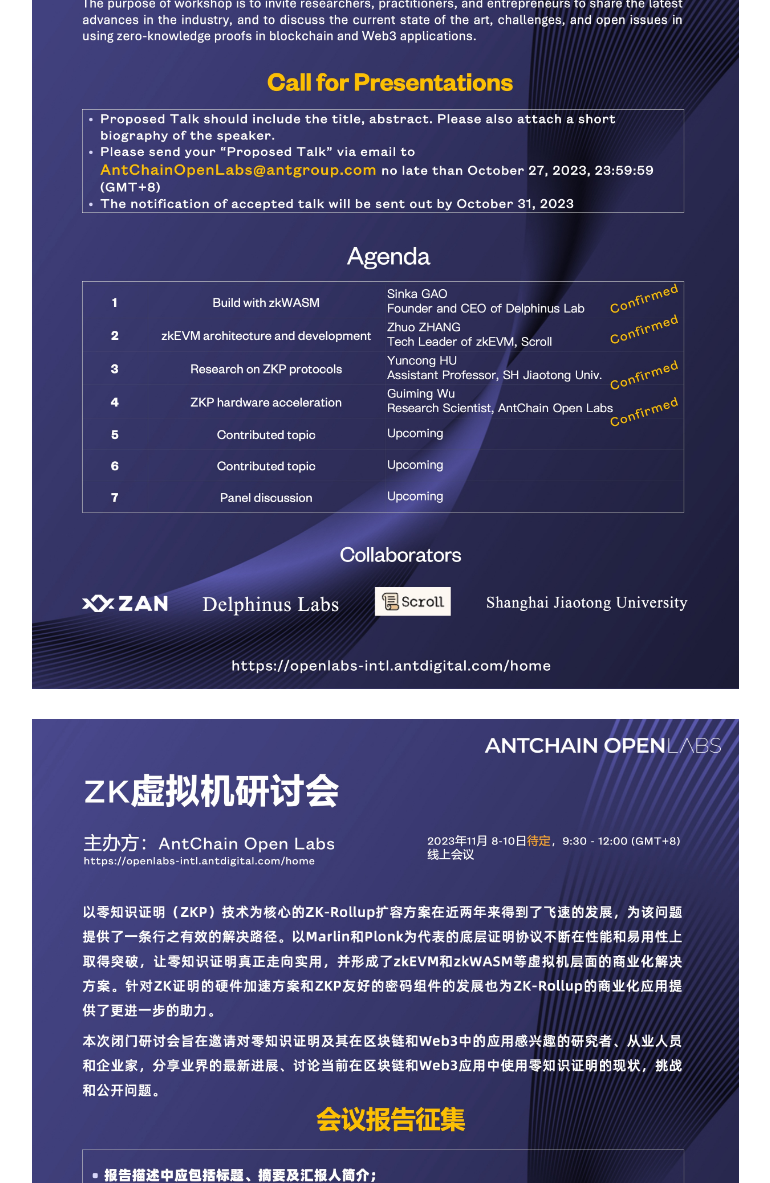
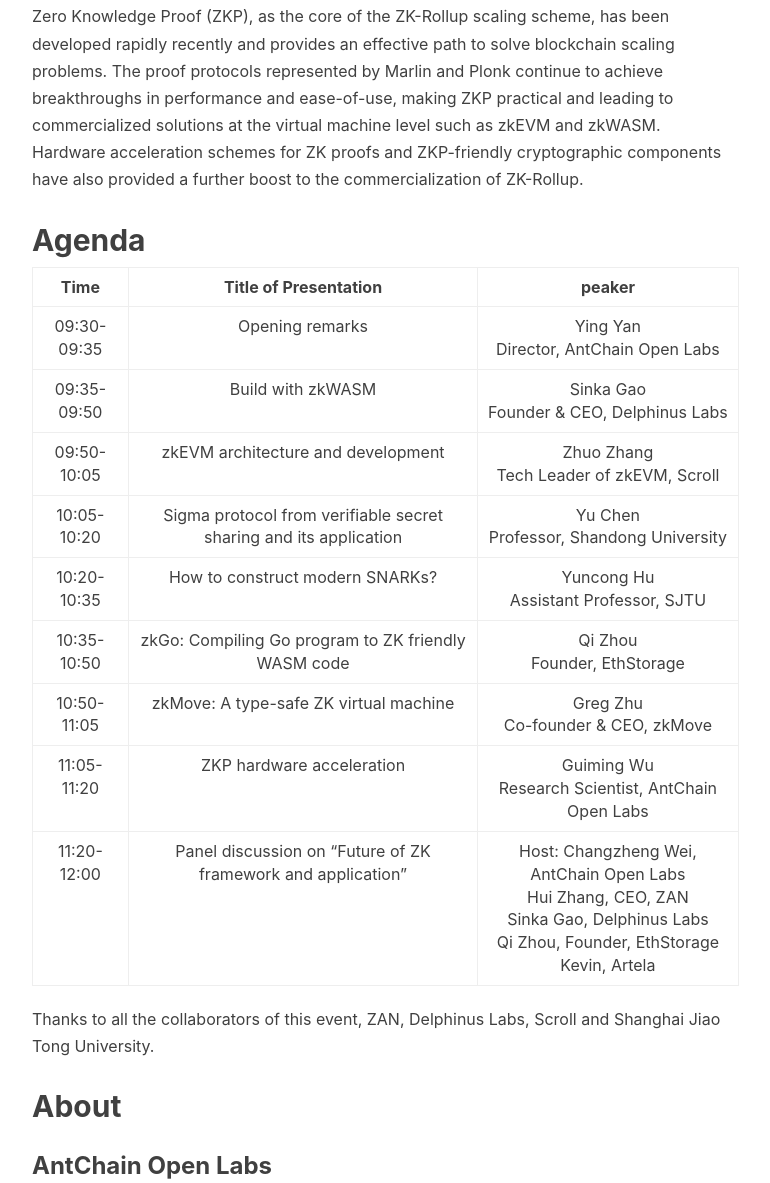
Before and after one commit to AntChainOpenLabs/AntChainOpenLabs.github.io, a plain HTML site: page 2023/10/16/Workshop-on-ZK-Virtual-Machine/index.html in a window 1280 px wide. Shown: the part 877-2060 px from the top of the page, without its empty margins (233-1003 px from the left). Drawn offline with nearby package versions, Linux system fonts and the light colour scheme.

Commit message:
Site updated: 2023-11-02 16:21:10

```diff
--- a/2023/10/16/Workshop-on-ZK-Virtual-Machine/index.html
+++ b/2023/10/16/Workshop-on-ZK-Virtual-Machine/index.html
@@ -99,12 +99,12 @@
 
 
 
+
+
+
                         <li>
                             <a href="/tags/">Tags</a>
                         </li>
-
-
-
 
 
 
@@ -164,7 +164,7 @@
                 <div class="post-heading">
                     <div class="tags">
 
-                          <a class="tag" href="/tags/#Call for Presentations" title="Call for Presentations">Call for Presentations</a>
+                          <a class="tag" href="/tags/#Workshop" title="Workshop">Workshop</a>
 
                     </div>
                     <h1>Workshop on ZK-Virtual Machine</h1>
@@ -190,16 +190,74 @@
                 col-md-10 col-md-offset-1
                 post-container">
 
-                <p><img src="/2023/10/16/Workshop-on-ZK-Virtual-Machine/01.jpeg" alt="image"></p>
-<p><img src="/2023/10/16/Workshop-on-ZK-Virtual-Machine/02.jpeg" alt="image"></p>
-<p><strong>AntChain Open Labs Official website:</strong></p>
-<blockquote>
-<p><a href="https://openlabs-intl.antdigital.com/home" target="_blank" rel="noopener">https://openlabs-intl.antdigital.com/home</a></p>
-</blockquote>
-<p><strong>Solicitation email address:</strong></p>
-<blockquote>
-<p><a href="mailto:&#65;&#x6e;&#x74;&#67;&#x68;&#x61;&#105;&#x6e;&#x4f;&#x70;&#101;&#110;&#x4c;&#97;&#98;&#115;&#64;&#97;&#110;&#116;&#103;&#x72;&#111;&#117;&#112;&#x2e;&#99;&#x6f;&#109;">&#65;&#x6e;&#x74;&#67;&#x68;&#x61;&#105;&#x6e;&#x4f;&#x70;&#101;&#110;&#x4c;&#97;&#98;&#115;&#64;&#97;&#110;&#116;&#103;&#x72;&#111;&#117;&#112;&#x2e;&#99;&#x6f;&#109;</a></p>
-</blockquote>
+                <div style="text-align:right;">
+
+<p><strong>Hosted by AntChain Open Labs</strong><br><strong>November 10, 2023，09:30 - 12:00 (GMT+8)</strong><br><strong>Venue: Teleconference (invitation only)</strong></p>
+</div>
+
+<p>Thanks for all the responses for the Call for Presentations for this workshop. Due to the time constraints, we can only accommodate a limited number of talks in the final agenda.We’ll send out invitation to all potential speakers and priotize your talk in the following events. Please contact us via <a href="mailto:&#x41;&#110;&#116;&#67;&#x68;&#97;&#105;&#x6e;&#79;&#112;&#x65;&#110;&#76;&#97;&#x62;&#x73;&#64;&#97;&#110;&#x74;&#103;&#x72;&#111;&#x75;&#112;&#46;&#99;&#x6f;&#109;">&#x41;&#110;&#116;&#67;&#x68;&#97;&#105;&#x6e;&#79;&#112;&#x65;&#110;&#76;&#97;&#x62;&#x73;&#64;&#97;&#110;&#x74;&#103;&#x72;&#111;&#x75;&#112;&#46;&#99;&#x6f;&#109;</a>. Thank you for your interests! </p>
+<h2 id="About-Workshop"><a href="#About-Workshop" class="headerlink" title="About Workshop"></a>About Workshop</h2><p>Zero Knowledge Proof (ZKP), as the core of the ZK-Rollup scaling scheme, has been developed rapidly recently and provides an effective path to solve blockchain scaling problems. The proof protocols represented by Marlin and Plonk continue to achieve breakthroughs in performance and ease-of-use, making ZKP practical and leading to commercialized solutions at the virtual machine level such as zkEVM and zkWASM. Hardware acceleration schemes for ZK proofs and ZKP-friendly cryptographic components have also provided a further boost to the commercialization of ZK-Rollup.</p>
+<h2 id="Agenda"><a href="#Agenda" class="headerlink" title="Agenda"></a>Agenda</h2><div class="center">
+
+<table>
+<thead>
+<tr>
+<th align="center"><center>Time</center></th>
+<th align="center"><center>Title of Presentation</center></th>
+<th align="center"><center>peaker</center></th>
+</tr>
+</thead>
+<tbody><tr>
+<td align="center">09:30-09:35</td>
+<td align="center">Opening remarks</td>
+<td align="center">Ying Yan <br> Director, AntChain Open Labs</td>
+</tr>
+<tr>
+<td align="center">09:35-09:50</td>
+<td align="center">Build with zkWASM</td>
+<td align="center">Sinka Gao <br> Founder &amp; CEO, Delphinus Labs</td>
+</tr>
+<tr>
+<td align="center">09:50-10:05</td>
+<td align="center">zkEVM architecture and development</td>
+<td align="center">Zhuo Zhang <br> Tech Leader of zkEVM, Scroll</td>
+</tr>
+<tr>
+<td align="center">10:05-10:20</td>
+<td align="center">Sigma protocol from verifiable secret sharing and its application</td>
+<td align="center">Yu Chen <br> Professor, Shandong University</td>
+</tr>
+<tr>
+<td align="center">10:20-10:35</td>
+<td align="center">How to construct modern SNARKs?</td>
+<td align="center">Yuncong Hu <br> Assistant Professor, SJTU</td>
+</tr>
+<tr>
+<td align="center">10:35-10:50</td>
+<td align="center">zkGo: Compiling Go program to ZK friendly WASM code</td>
+<td align="center">Qi Zhou <br> Founder, EthStorage</td>
+</tr>
+<tr>
+<td align="center">10:50-11:05</td>
+<td align="center">zkMove: A type-safe ZK virtual machine</td>
+<td align="center">Greg Zhu <br> Co-founder &amp; CEO, zkMove</td>
+</tr>
+<tr>
+<td align="center">11:05-11:20</td>
+<td align="center">ZKP hardware acceleration</td>
+<td align="center">Guiming Wu <br> Research Scientist, AntChain Open Labs</td>
+</tr>
+<tr>
+<td align="center">11:20-12:00</td>
+<td align="center">Panel discussion on “Future of ZK framework and application”</td>
+<td align="center">Host: Changzheng Wei, AntChain Open Labs <br> Hui Zhang, CEO, ZAN <br> Sinka Gao, Delphinus Labs <br> Qi Zhou, Founder, EthStorage <br> Kevin, Artela</td>
+</tr>
+</tbody></table>
+</div>
+Thanks to all the collaborators of this event, ZAN, Delphinus Labs, Scroll and Shanghai Jiao Tong University.
+
+<h2 id="About"><a href="#About" class="headerlink" title="About"></a>About</h2><h3 id="AntChain-Open-Labs"><a href="#AntChain-Open-Labs" class="headerlink" title="AntChain Open Labs"></a><strong>AntChain Open Labs</strong></h3><p>AntChain Open Labs is a research center initiated by AntChain and world leading computer scientists in the area of foundational trust technologies. It is dedicated to building a secure, transparent and reliable Web3 infrastructure driven by innovative research and aiming to advance transformative services.<br>Website：<a href="https://openlabs-intl.antdigital.com/home" target="_blank" rel="noopener">https://openlabs-intl.antdigital.com/home</a><br>Email：<a href="mailto:&#65;&#x6e;&#116;&#67;&#x68;&#x61;&#105;&#x6e;&#x4f;&#x70;&#101;&#110;&#76;&#97;&#98;&#115;&#64;&#97;&#110;&#x74;&#103;&#x72;&#111;&#x75;&#x70;&#x2e;&#99;&#x6f;&#x6d;">&#65;&#x6e;&#116;&#67;&#x68;&#x61;&#105;&#x6e;&#x4f;&#x70;&#101;&#110;&#76;&#97;&#98;&#115;&#64;&#97;&#110;&#x74;&#103;&#x72;&#111;&#x75;&#x70;&#x2e;&#99;&#x6f;&#x6d;</a></p>
+<h3 id="ZAN"><a href="#ZAN" class="headerlink" title="ZAN"></a><strong>ZAN</strong></h3><p>ZAN, powered by AntChain Open Labs, provides solutions for Web3, such as Smart Contract Review, KYT, KYC, Node Service, and more.<br>Website：<a href="https://zan.top/home" target="_blank" rel="noopener">https://zan.top/home</a></p>
 
 
                 <hr>
--- a/tags/Call-for-Presentations/index.html
+++ b/tags/Workshop/index.html
@@ -17,7 +17,7 @@
 
     </title>
 
-    <link rel="canonical" href="https://antchainopenlabs.github.io/tags/Call-for-Presentations/">
+    <link rel="canonical" href="https://antchainopenlabs.github.io/tags/Workshop/">
 
     <!-- Bootstrap Core CSS -->
 
@@ -99,12 +99,12 @@
 
 
 
+
+
+
                         <li>
                             <a href="/tags/">Tags</a>
                         </li>
-
-
-
 
 
 
```
Also changed, not shown: 2023/09/22/从模块化看Web3基础设施/index.html (+3 -3 lines), 2023/09/25/Linear-Finance-攻击事件分析/index.html (+3 -3 lines), 2023/09/26/Attack-Analysis-on-Linear-Finance/index.html (+3 -3 lines), 2023/10/09/Stars-Arena-攻击事件分析/index.html (+3 -3 lines), 2023/10/09/The-Anatomy-of-a-Crypto-Heist-Dissecting-The-Attack-on-Stars-Arena/index.html (+3 -3 lines), 2023/10/27/AntChain-Selected-for-the-First-Time-to-Participate-in-the-Prestigious-International-Conference-SOSP/index.html (+3 -3 lines), 404.html (+3 -3 lines), archive/2023/09/index.html (+3 -3 lines), archive/2023/10/index.html (+3 -3 lines), archive/2023/index.html (+3 -3 lines), archive/index.html (+3 -3 lines), archives/index.html (+3 -3 lines), index.html (+5 -8 lines), tags/Attack-Analysis/index.html (+3 -3 lines), 3 more files.
